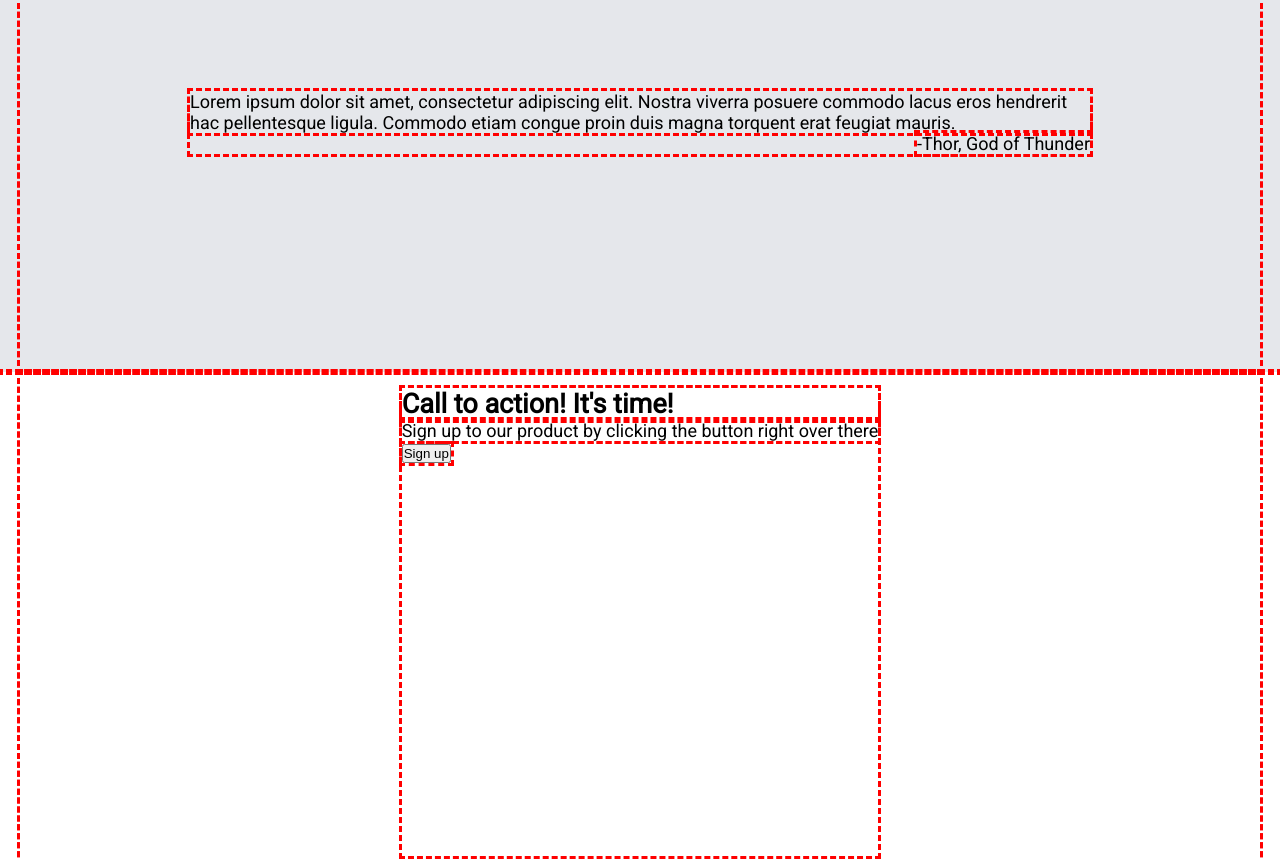
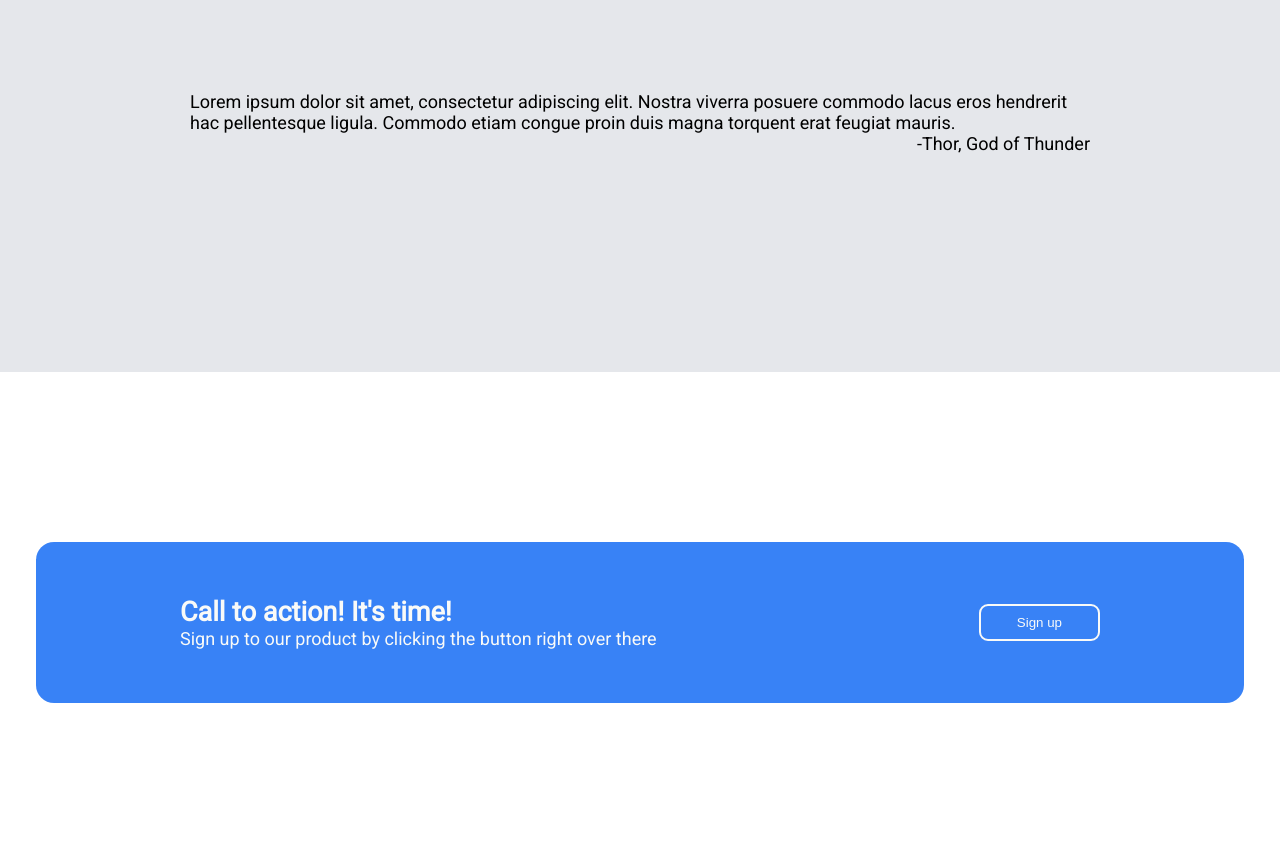
Before and after one commit to ashcross/odin-landing-page, a plain HTML site: page index.html in a window 1280 px wide. Shown: the part 1220-2079 px from the top of the page. Drawn offline with Linux system fonts and the light colour scheme.

Commit message:
cta section updates

```diff
--- a/index.html
+++ b/index.html
@@ -27,7 +27,7 @@
                     <div class="heroText">
                         <h1>This website is awesome</h1>
                         <p>Lorem ipsum dolor sit amet, consectetur adipiscing elit. Vulputate et eleifend est ultrices arcu egestas egestas eu. Aenean facilisi torquent euismod morbi eros habitasse lacinia feugiat. Sit mattis volutpat class laoreet risus elit lacinia eu. Aenean eros pulvinar leo iaculis erat in consequat sociis.</p>
-                        <button>Sign Up</button>
+                        <button class="btn">Sign Up</button>
                     </div>
                     <div class="heroImage">
                         <img src="./images/file.svg">
@@ -82,13 +82,13 @@
             <div class="container">
 
                 <!-- Call to action -->
-                <div class="ctaSection section">
+                <div class="ctaSection">
                     <div class="card">
                         <div>
                             <h2>Call to action! It's time!</h2>
                             <span>Sign up to our product by clicking the button right over there</span>
                         </div>
-                        <button>Sign up</button>
+                        <button class="btn-secondary">Sign up</button>
                     </div>
                 </div>
             </div>
--- a/styles.css
+++ b/styles.css
@@ -1,5 +1,5 @@
 * {
-    outline: dashed red;
+    /* outline: dashed red; */
     box-sizing: border-box;
     margin: 0;
     padding: 0;
@@ -32,6 +32,13 @@ body {
 .container {
     grid-column: 2;
 }
+.section {
+    display: flex;
+    justify-content: center;
+    gap: 16px;
+    padding: 16px;
+    min-height: 500px;
+}
 
 .bg-dark {
     background-color: var(--main-dark-blue);
@@ -40,6 +47,22 @@ body {
 
 .bg-grey{
     background-color: var(--secondary-white);
+}
+
+.btn, .btn-secondary {
+    border-radius: 0.5rem;
+    padding: 0.5rem 2rem;
+}
+
+.btn {
+    background-color: var(--button-blue);
+    color: var(--main-white);
+}
+
+.btn-secondary {
+    border: 2px solid var(--main-white);
+    color: var(--main-white);
+    background-color: var(--button-blue);
 }
 
 /* Navigation */
@@ -63,14 +86,6 @@ body {
 .links ul a {
     text-decoration: none;
     color: var(--main-white);
-}
-
-.section {
-    display: flex;
-    justify-content: center;
-    gap: 16px;
-    padding: 16px;
-    min-height: 500px;
 }
 
 .logo {
@@ -147,6 +162,26 @@ img {
     align-items: end;
 }
 
+/* Call to action */
+.ctaSection {
+    display: flex;
+    align-items: center;
+    padding: 16px;
+    min-height: 500px;
+}
+
+.card {
+    display: flex;
+    justify-content: space-between;
+    align-items: center;
+    padding: 3rem 8rem;
+    gap: 16px;
+    background-color: var(--button-blue);
+    color: var(--main-white);
+    border-radius: 1rem;
+    flex: 1;
+}
+
 /* Footer */
 .footer {
     text-align: center;
```
